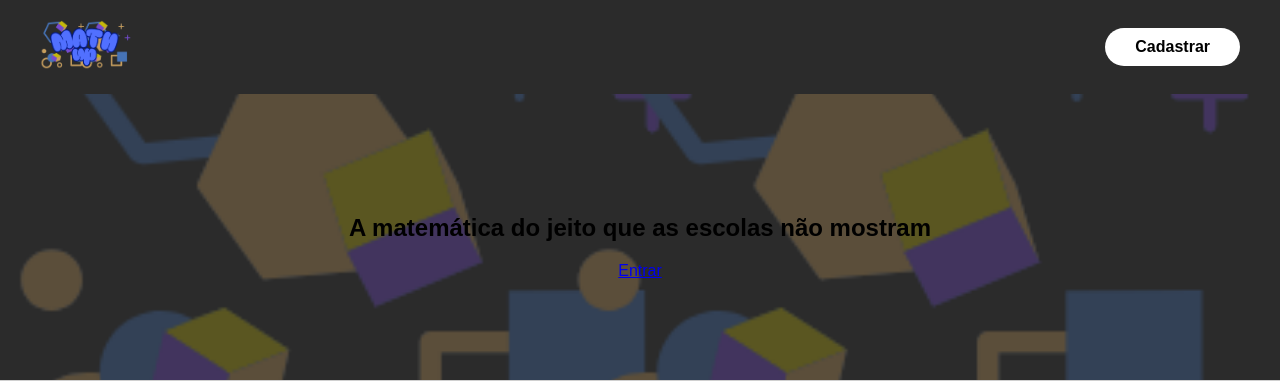
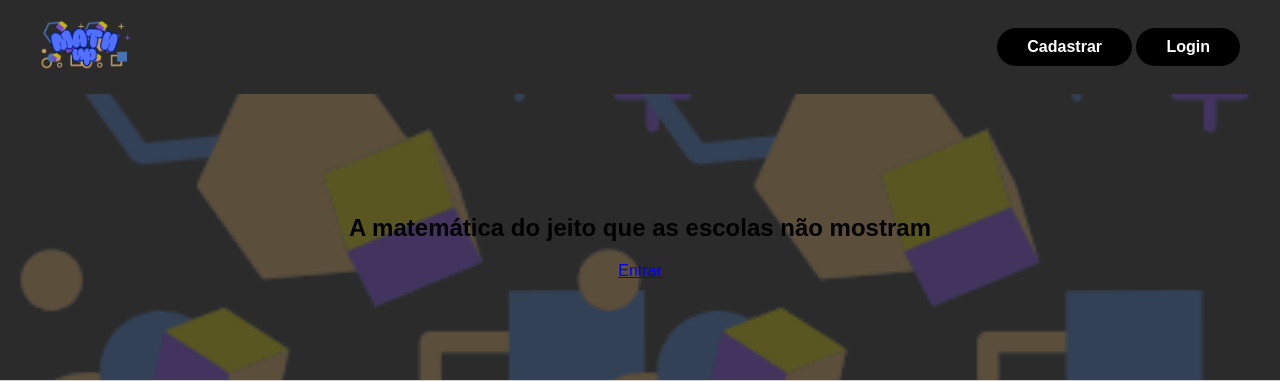
Before and after one commit to joao-Gabriel-Kuschel-Kupske/Match-Up., a Flask app: page / in a window 1280 px wide. Shown: the top 381 px of the page. Run offline with Flask 3, Linux system fonts and the light colour scheme.

Commit message:
botão login

```diff
--- a/match.up/static/css/styleindex.css
+++ b/match.up/static/css/styleindex.css
@@ -30,11 +30,28 @@ h1 {
     cursor: pointer;              /* Mãozinha ao passar o mouse */
     transition: 0.3s;             /* Animação suave */
 }
-
 .criar-link:hover {
     background-color: #f2f2f2;    /* Leve cinza ao passar o mouse */
     transform: scale(1.05);       /* Leve aumento */
 }
+.criar-link {
+    display: inline-block;
+    padding: 10px 30px;           /* Tamanho do botão */
+    background-color: black;      /* Fundo preto */
+    color: white;                 /* Texto branco */
+    border: none;                 /* Sem borda */
+    border-radius: 100px;         /* Cantos bem arredondados */
+    font-size: 16px;              /* Tamanho da fonte */
+    font-weight: 600;             /* Texto levemente em negrito */
+    text-decoration: none;        /* Remove o sublinhado */
+    cursor: pointer;              /* Mãozinha ao passar o mouse */
+    transition: 0.3s;             /* Efeito suave */
+}
+.criar-link:hover {
+    background-color: #333333;    /* Leve cinza escuro no hover */
+    transform: scale(1.05);       /* Leve aumento */
+}
+
 
 .button button{
   border: none ;
--- a/match.up/templates/index.html
+++ b/match.up/templates/index.html
@@ -9,11 +9,12 @@
 
   <header class="cima">
   <div class="logo">
-    <img src="static/assets/imagens/logo.png" alt="logo" class="icone">
+    <img src="static/assets/imagens/logo.png" alt="logo" class="logo">
   </div>
   <div class="button">
     <!-- CORREÇÃO: Usa 'formulario', que é a função que renderiza cadastro.html -->
     <a href="{{ url_for('formulario') }}" class="criar-link">Cadastrar</a>
+    <a href="{{ url_for('formulario') }}" class="criar-link">Login</a>
    </div>
   </header>
 
```
